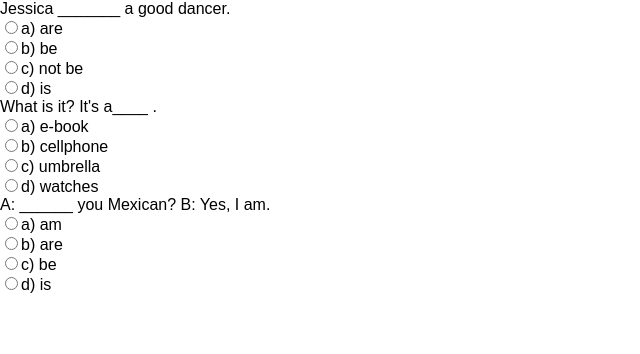
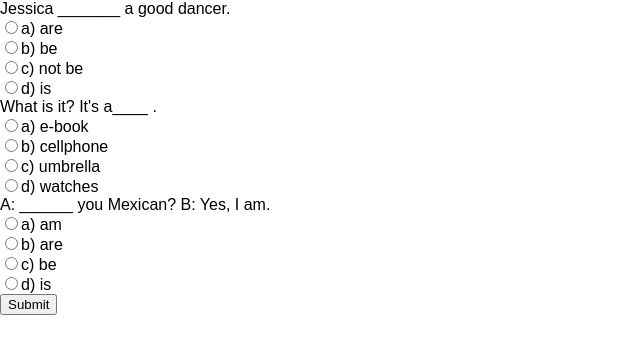
Before and after one commit to grochadc/filex-placement-exam, a React (Create React App) app: page / in a window 1280 px wide. Shown: the top 354 px of the page, without its empty margins (0-640 px from the left). Built offline with nearby package versions, Linux system fonts and the light colour scheme.

Commit message:
Add submit button to check total correct answers

```diff
--- a/src/components/Test.js
+++ b/src/components/Test.js
@@ -1,3 +1,4 @@
+/*jshint esversion: 6*/
 import React, {Component} from 'react';
 import Question from './Question';
 import Data from '../database/Questions.json';
@@ -8,16 +9,33 @@ const questions = Data.questions; //From Questions.json
 class Test extends Component {
   constructor(props){
     super(props);
+    this.state = {
+      answers: new Array(questions.length)
+    };
     this.checkAnswer = this.checkAnswer.bind(this);
+    this.handleSubmit = this.handleSubmit.bind(this);
   }
+
   checkAnswer(question, answer){
-    console.log('Answering: ',question);
-    console.log(questions[question].options[answer].correct);
+    let correct = questions[question].options[answer].correct;
+    let newAnswers = [
+      ...this.state.answers.slice(0,question),
+      correct,
+      ...this.state.answers.slice(question+1)
+    ];
+
+    this.setState({answers: newAnswers});
   }
+
+  handleSubmit() {
+    alert(this.state.answers.filter(v => v).length);
+  }
+
   render() {
     return (
       <div className="test">
-        {questions.map((question, i) => <Question info={question} index={i} key={i} checkAnswer={this.checkAnswer}/>)}
+        {questions.map((question, i) => <Question info={question} index={i} key={i} checkAnswer={this.checkAnswer} />)}
+        <button onClick={this.handleSubmit}>Submit</button>
       </div>
     );
   }
```
